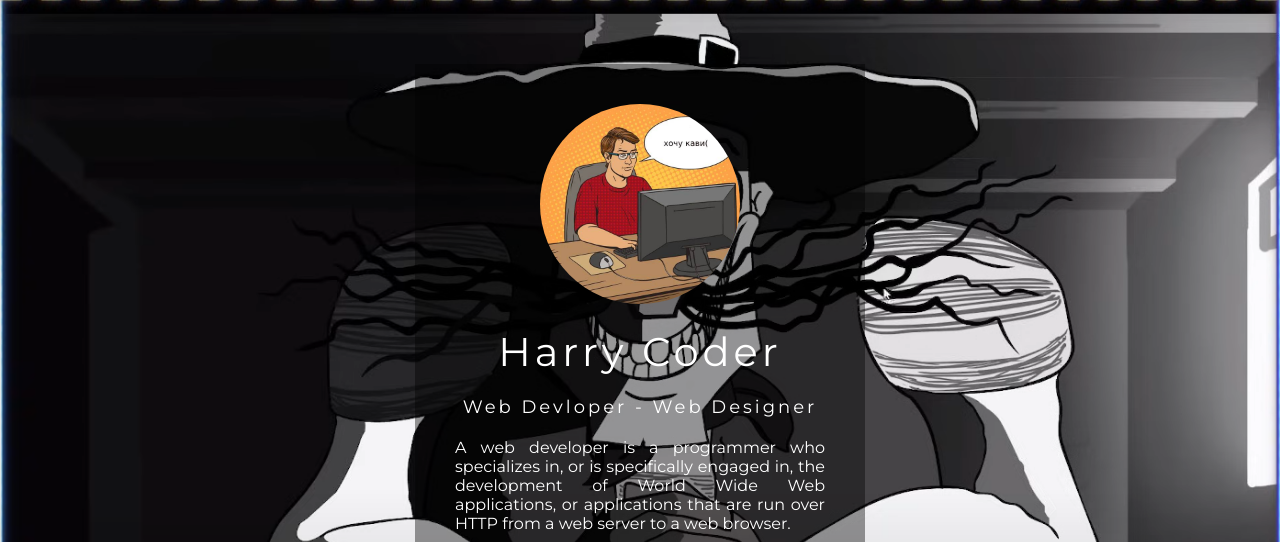
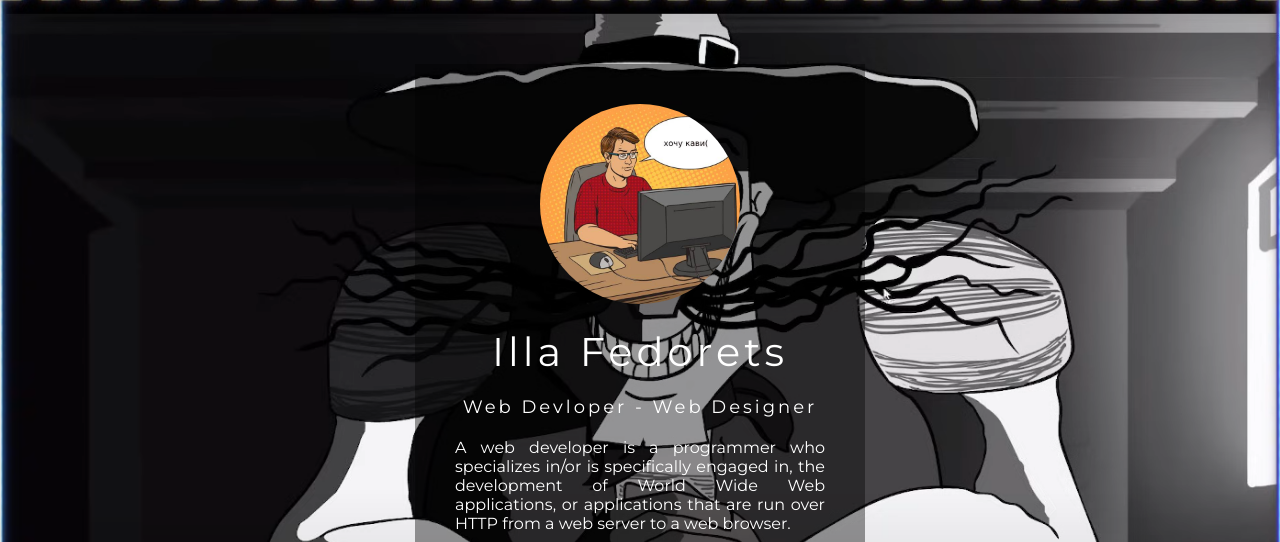
Before and after one commit to DOBreee1/PersonalWebSite, a plain HTML site: page index.html in a window 1280 px wide. Shown: the top 542 px of the page. Drawn offline with Linux system fonts and the light colour scheme.

Commit message:
first commit

```diff
--- a/index.html
+++ b/index.html
@@ -14,13 +14,12 @@ href="https://fonts.googleapis.com/css2?family=Montserrat:wght
 <body>
 <div class="box">
 <img src="depositphotos_98342112-stock-illustration-software-developer-at-work-comic.jpg" height="60" width="30" alt="" class="box-img">
-<h1>Harry Coder</h1>
+<h1>Illa Fedorets</h1>
 <h5>Web Devloper - Web Designer</h5>
 <p>
-A web developer is a programmer who specializes in, or
-is specifically engaged in, the development of World Wide Web
-applications, or applications that are run over HTTP from a
-web server to a web browser.
+    A web developer is a programmer who specializes in/or
+    is specifically engaged in, the development of World Wide Web
+    applications, or applications that are run over HTTP from a web server to a web browser.
 </p>
 <ul>
 <li><a href="#"><i class="fa fa-facebook-square" ariahidden="true"></i></a></li>
```
